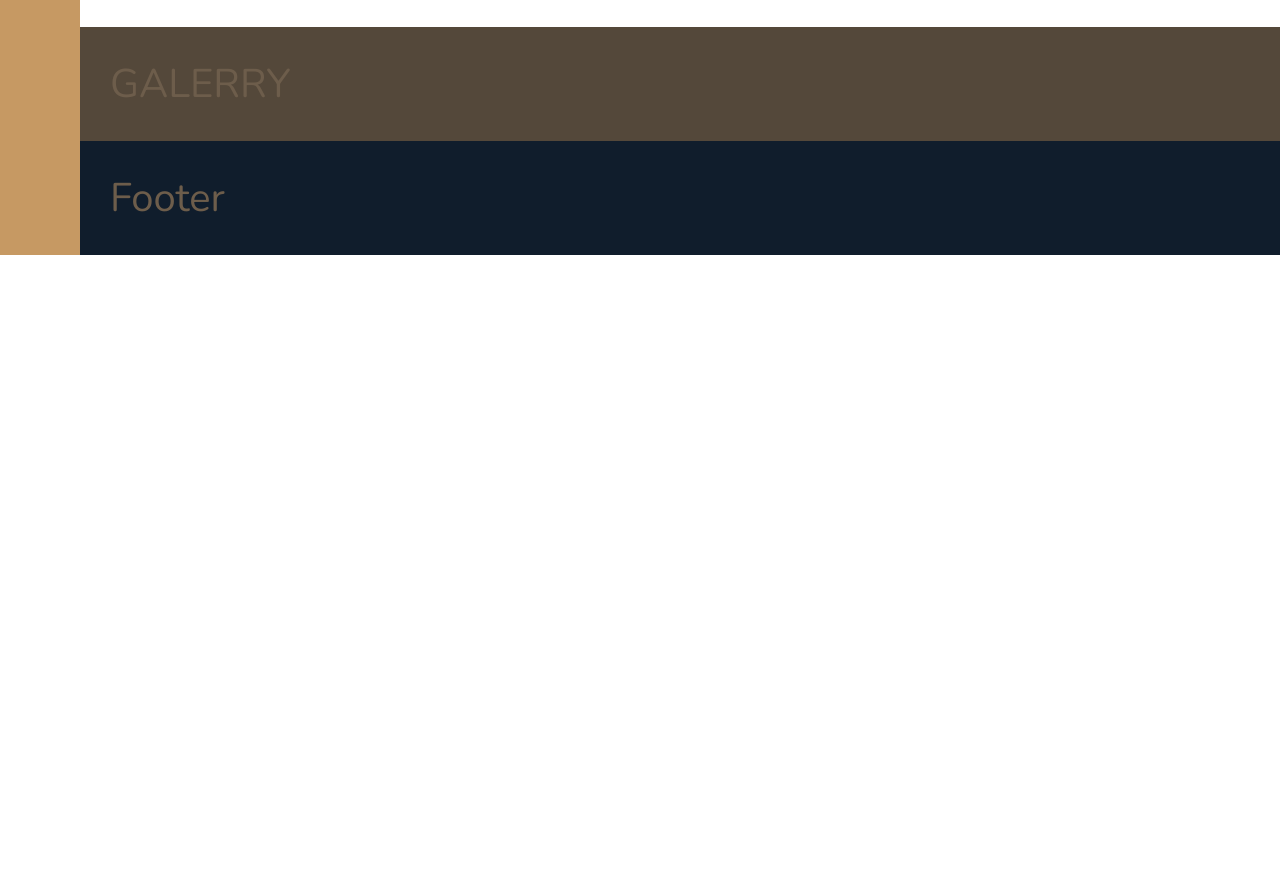
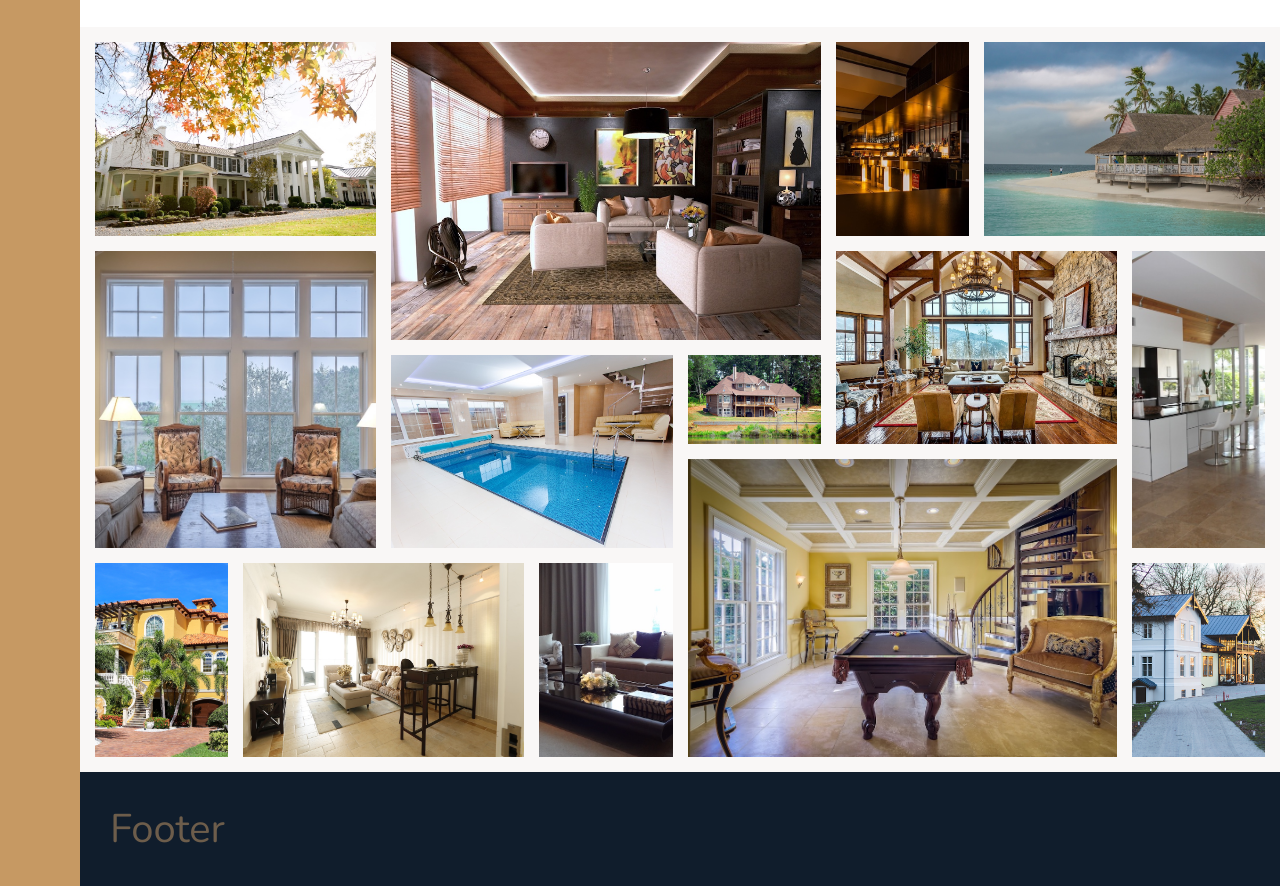
Before and after one commit to Dzhama/Nexter, a website: page index.html in a window 1280 px wide. Shown: the part 2833-3719 px from the top of the page. Before the commit the page ends 3088 px from the top, so only its background shows below. Drawn offline with nearby package versions, Linux system fonts and the light colour scheme.

Commit message:
gallery added

```diff
--- a/index.html
+++ b/index.html
@@ -280,7 +280,49 @@
         </section>
 
         <section class="gallery">
-            GALERRY
+            <figure class="gallery__item gallery__item--1">
+                <img src="img/gal-1.jpeg" alt="Gallery image 1" class="gallery__img">
+            </figure>
+            <figure class="gallery__item gallery__item--2">
+                <img src="img/gal-2.jpeg" alt="Gallery image 2" class="gallery__img">
+            </figure>
+            <figure class="gallery__item gallery__item--3">
+                <img src="img/gal-3.jpeg" alt="Gallery image 3" class="gallery__img">
+            </figure>
+            <figure class="gallery__item gallery__item--4">
+                <img src="img/gal-4.jpeg" alt="Gallery image 4" class="gallery__img">
+            </figure>
+            <figure class="gallery__item gallery__item--5">
+                <img src="img/gal-5.jpeg" alt="Gallery image 5" class="gallery__img">
+            </figure>
+            <figure class="gallery__item gallery__item--6">
+                <img src="img/gal-6.jpeg" alt="Gallery image 6" class="gallery__img">
+            </figure>
+            <figure class="gallery__item gallery__item--7">
+                <img src="img/gal-7.jpeg" alt="Gallery image 7" class="gallery__img">
+            </figure>
+            <figure class="gallery__item gallery__item--8">
+                <img src="img/gal-8.jpeg" alt="Gallery image 8" class="gallery__img">
+            </figure>
+            <figure class="gallery__item gallery__item--9">
+                <img src="img/gal-9.jpeg" alt="Gallery image 9" class="gallery__img">
+            </figure>
+            <figure class="gallery__item gallery__item--10">
+                <img src="img/gal-10.jpeg" alt="Gallery image 1" class="gallery__img">
+            </figure>
+                    <figure class="gallery__item gallery__item--11">
+                <img src="img/gal-11.jpeg" alt="Gallery image 11" class="gallery__img">
+            </figure>
+            <figure class="gallery__item gallery__item--12">
+                <img src="img/gal-12.jpeg" alt="Gallery image 12" class="gallery__img">
+            </figure>
+            <figure class="gallery__item gallery__item--13">
+                <img src="img/gal-13.jpeg" alt="Gallery image 13" class="gallery__img">
+            </figure>
+            <figure class="gallery__item gallery__item--14">
+                <img src="img/gal-14.jpeg" alt="Gallery image 14" class="gallery__img">
+            </figure>
+
         </section>
 
         <section class="footer">
--- a/sass/_gallery.scss
+++ b/sass/_gallery.scss
@@ -1,4 +1,79 @@
 .gallery {
-	background-color: $color-grey-dark-1;
+	background-color: $color-grey-light-1;
 	grid-column: full-start / full-end;
+
+	display: grid;
+	grid-template-rows: repeat(7, 1fr);
+	grid-template-columns: repeat(8, 1fr);
+	grid-gap: 1.5rem;
+	padding: 1.5rem;
+
+	&__item {
+		&--1{
+			grid-column: 1 / 3;
+			grid-row: 1 / 3;
+		}
+		&--2{
+			grid-column: 3 / 6;
+			grid-row: 1 / 4;
+		}
+		&--3{
+			grid-column: 6 / 7;
+			grid-row: 1 / 3;
+	    }
+		&--4{
+			grid-column: 7 / 9;
+			grid-row: 1 / 3;
+		}
+		&--5{
+			grid-column: 1 / 3;
+			grid-row: 3 / 6;
+		}
+		&--6{
+			grid-column: 3 / 5;
+			grid-row: 4 / 6;
+		}
+		&--7{
+			grid-column: 5 / 6;
+			grid-row: 4 / 5;
+		}
+		&--8{
+			grid-column: 6 / 8;
+			grid-row: 3 / 5;
+		}
+		&--9{
+			grid-column: 8 / 9;
+			grid-row: 3 / 6;
+		}
+		&--10{
+			grid-column: 1 / 2;
+			grid-row: 6 / 8;
+		}
+		&--11{
+			grid-column: 2 / 4;
+			grid-row: 6 / 8;
+		}
+		&--12{
+			grid-column: 4 / 5;
+			grid-row: 6 / 8;
+		}
+		&--13{
+			grid-column: 5 / 8;
+			grid-row: 5 / 8;
+		}
+		&--14{
+			grid-row: 6 / 8;
+
+		}
+
+	}
+
+	&__img {
+		width: 100%;
+		height: 100%;
+		object-fit: cover;
+		display: block;
+	}
+
+
 }
```
Also changed, not shown: css/style.css, sass/_base.scss (line endings or trailing spaces).
